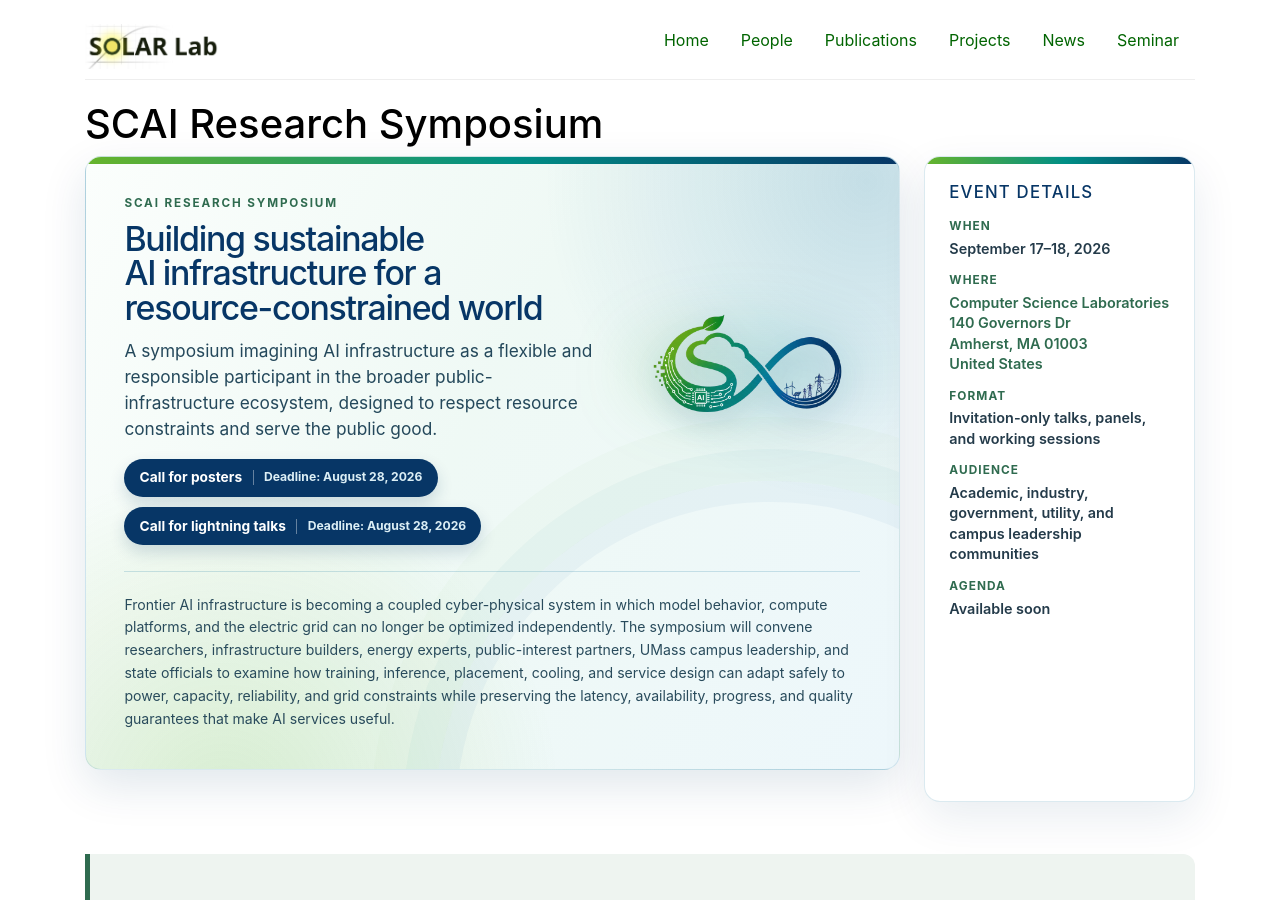
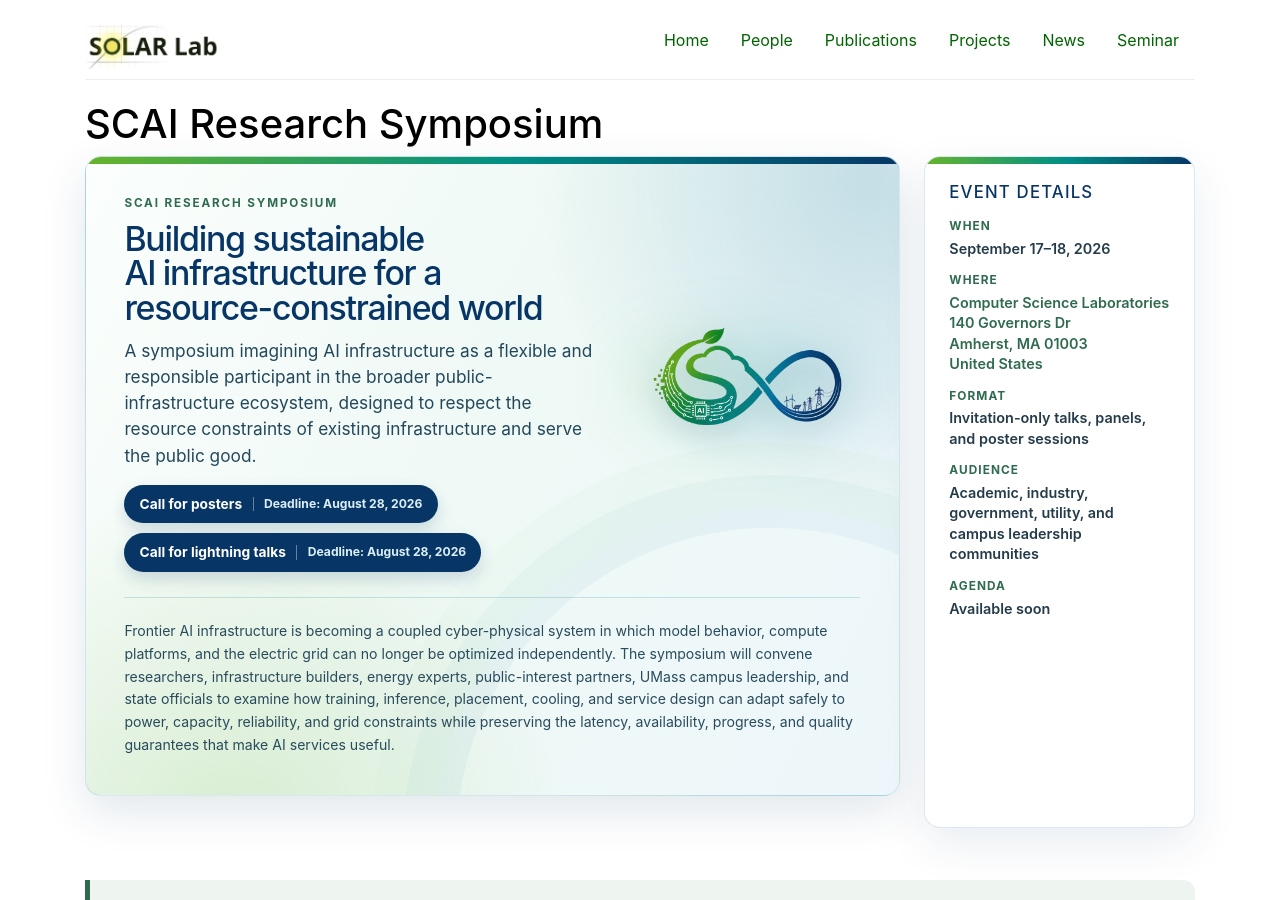
Before and after one commit to umass-solar/umass-solar.github.io, a Jekyll site: the page built from scai-symposium.md, in a window 1280 px wide and 900 px high. Built offline with Jekyll 4.4.1, drawn with Linux system fonts in a browser that asks for light colours.

Commit message:
scai-update

```diff
--- a/scai-symposium.md
+++ b/scai-symposium.md
@@ -896,7 +896,7 @@ permalink: /scai-symposium/
             <span class="scai-hero-line">AI infrastructure for a</span>
             <span class="scai-hero-line">resource-constrained world</span>
           </h2>
-          <p class="scai-hero-copy">A symposium imagining AI infrastructure as a flexible and responsible participant in the broader public-infrastructure ecosystem, designed to respect resource constraints and serve the public good.</p>
+          <p class="scai-hero-copy">A symposium imagining AI infrastructure as a flexible and responsible participant in the broader public-infrastructure ecosystem, designed to respect the resource constraints of existing infrastructure and serve the public good.</p>
           <div class="scai-hero-actions">
             <a class="scai-call-link" href="#call-for-posters">Call for posters <span>Deadline: August 28, 2026</span></a>
             <a class="scai-call-link" href="#call-for-lightning-talks">Call for lightning talks <span>Deadline: August 28, 2026</span></a>
@@ -918,7 +918,7 @@ permalink: /scai-symposium/
         <dt>Where</dt>
         <dd><a href="https://www.google.com/maps/search/?api=1&amp;query=Computer+Science+Laboratories%2C+140+Governors+Dr%2C+Amherst%2C+MA+01003">Computer Science Laboratories<br>140 Governors Dr<br>Amherst, MA 01003<br>United States</a></dd>
         <dt>Format</dt>
-        <dd>Invitation-only talks, panels, and working sessions</dd>
+        <dd>Invitation-only talks, panels, and poster sessions</dd>
         <dt>Audience</dt>
         <dd>Academic, industry, government, utility, and campus leadership communities</dd>
         <dt>Agenda</dt>
```
